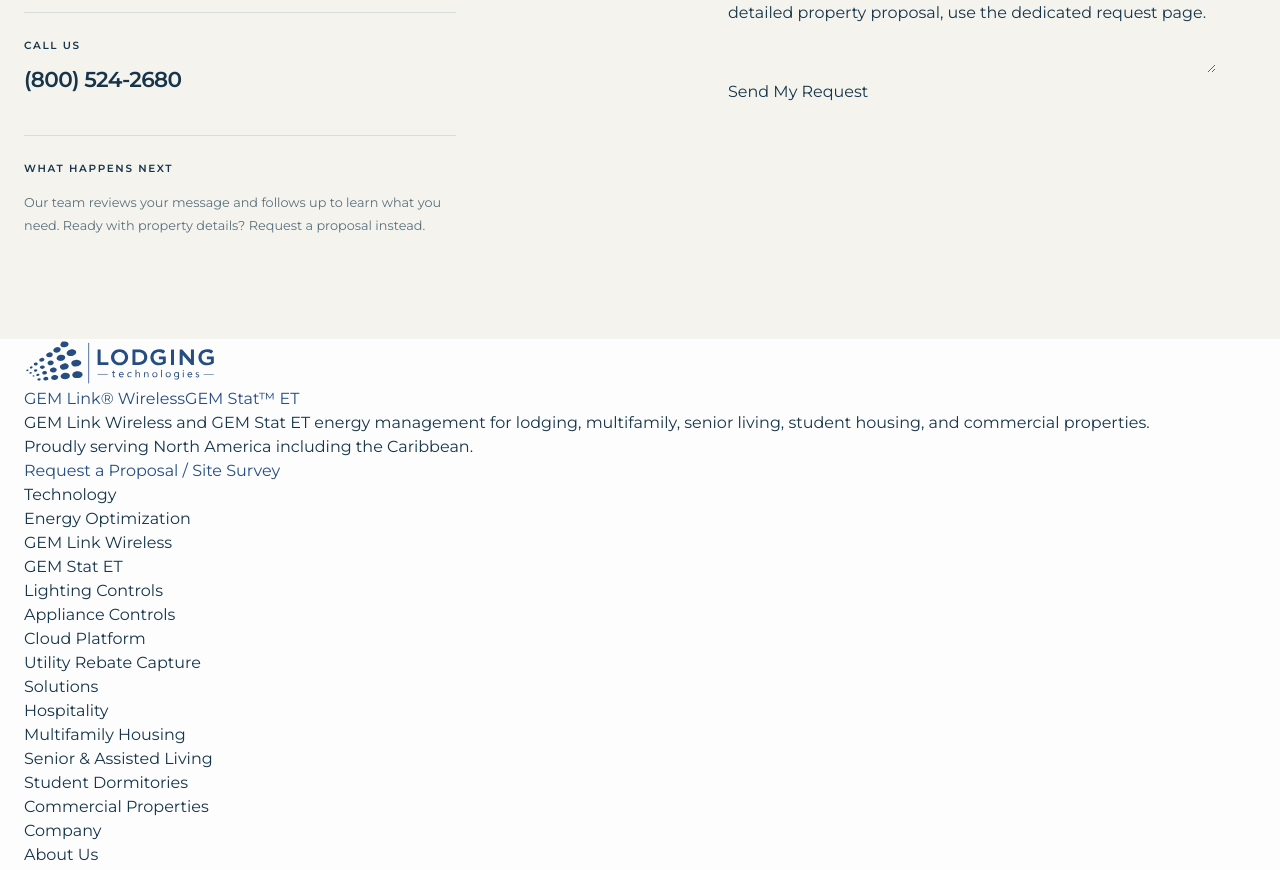
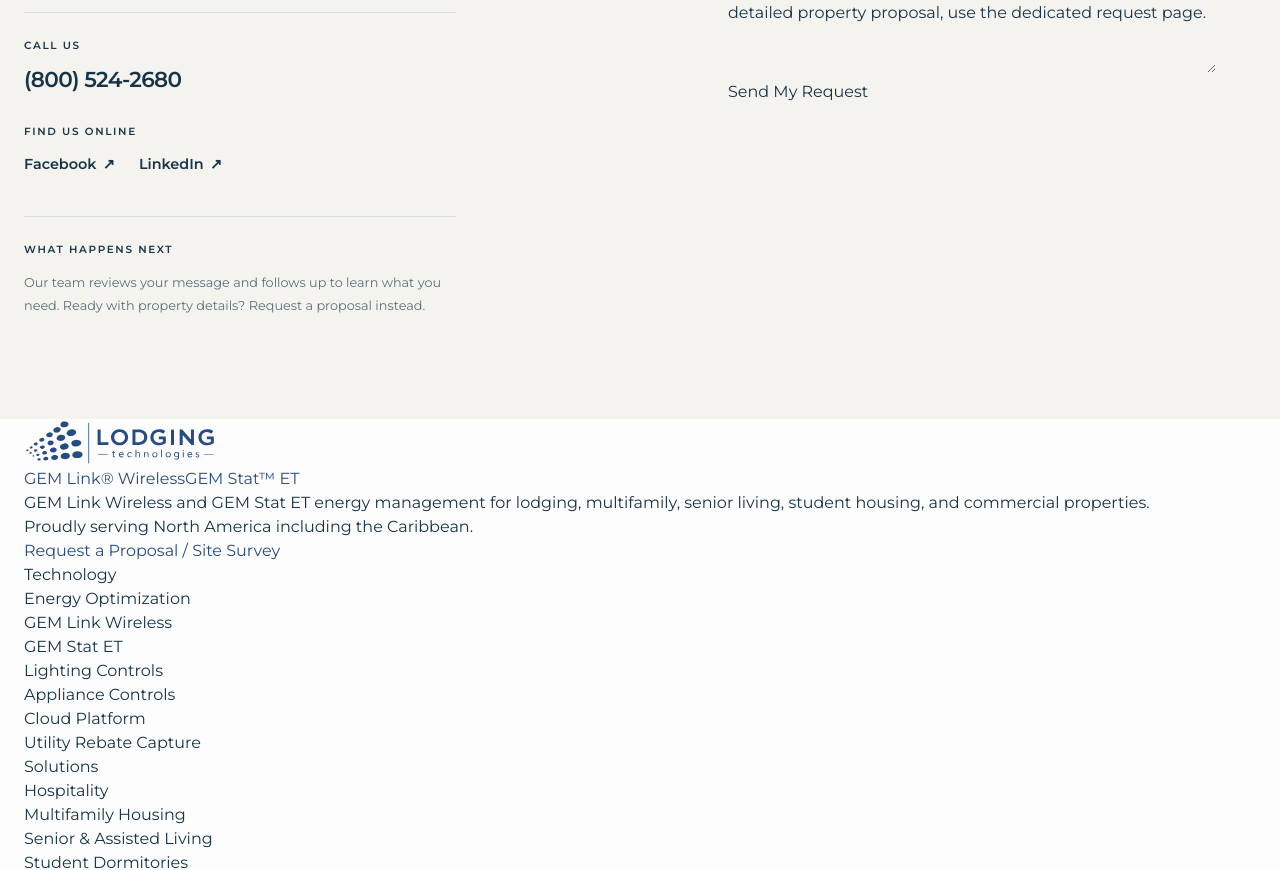
Before and after one commit to MannLester/Lodge-Tech-Website, a Next.js app in the folder apps/web/: page / in a window 1280 px wide. Shown: the part 7862-8732 px from the top of the page. Built offline with nearby package versions, Linux system fonts and the light colour scheme.

Commit message:
feat: add company social links to inquiry section

```diff
--- a/apps/web/src/app/marketing.css
+++ b/apps/web/src/app/marketing.css
@@ -1005,6 +1005,28 @@
 .marketing-site .contact-direct > a:focus-visible {
   text-decoration-color: currentColor;
 }
+.marketing-site .contact-social {
+  margin-top: 1.75rem;
+}
+.marketing-site .contact-social ul {
+  display: flex;
+  flex-wrap: wrap;
+  gap: 0.5rem 1.5rem;
+  margin-top: 0.65rem;
+}
+.marketing-site .contact-social a {
+  display: inline-flex;
+  gap: 0.4rem;
+  font-size: 0.9rem;
+  font-weight: 600;
+  text-decoration: underline;
+  text-decoration-color: transparent;
+  text-underline-offset: 0.25em;
+}
+.marketing-site .contact-social a:hover,
+.marketing-site .contact-social a:focus-visible {
+  text-decoration-color: currentColor;
+}
 .marketing-site .contact-next {
   max-width: 27rem;
   margin-top: 2.5rem;
--- a/apps/web/src/features/home/ui/closing-footer.tsx
+++ b/apps/web/src/features/home/ui/closing-footer.tsx
@@ -30,6 +30,29 @@ export function ClosingFooter({ initialInquiryMessage }: ClosingFooterProps) {
               <p className="chapter-label">Call us</p>
               <a href="tel:+18005242680">(800) 524-2680</a>
             </div>
+            <div className="contact-social">
+              <p className="chapter-label">Find us online</p>
+              <ul>
+                <li>
+                  <a
+                    href="https://www.facebook.com/profile.php?id=100066727996704"
+                    rel="noopener noreferrer"
+                    target="_blank"
+                  >
+                    Facebook <span aria-hidden="true">↗</span>
+                  </a>
+                </li>
+                <li>
+                  <a
+                    href="https://www.linkedin.com/company/lodging-technology-ltc-enterprises-llc"
+                    rel="noopener noreferrer"
+                    target="_blank"
+                  >
+                    LinkedIn <span aria-hidden="true">↗</span>
+                  </a>
+                </li>
+              </ul>
+            </div>
             <div className="contact-next">
               <p className="chapter-label">What happens next</p>
               <p>
```
Also changed, not shown: 1 other file (tests, documents, lock files or other folders).
